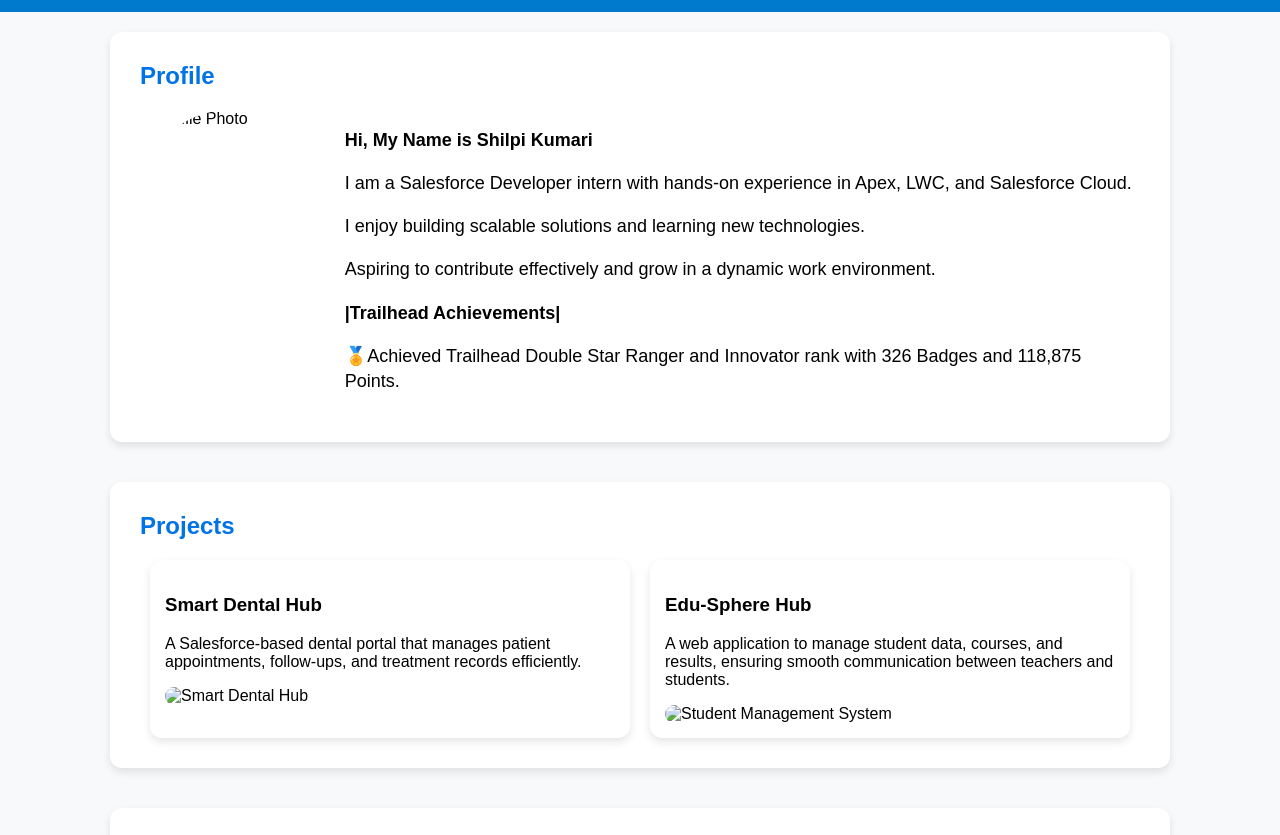
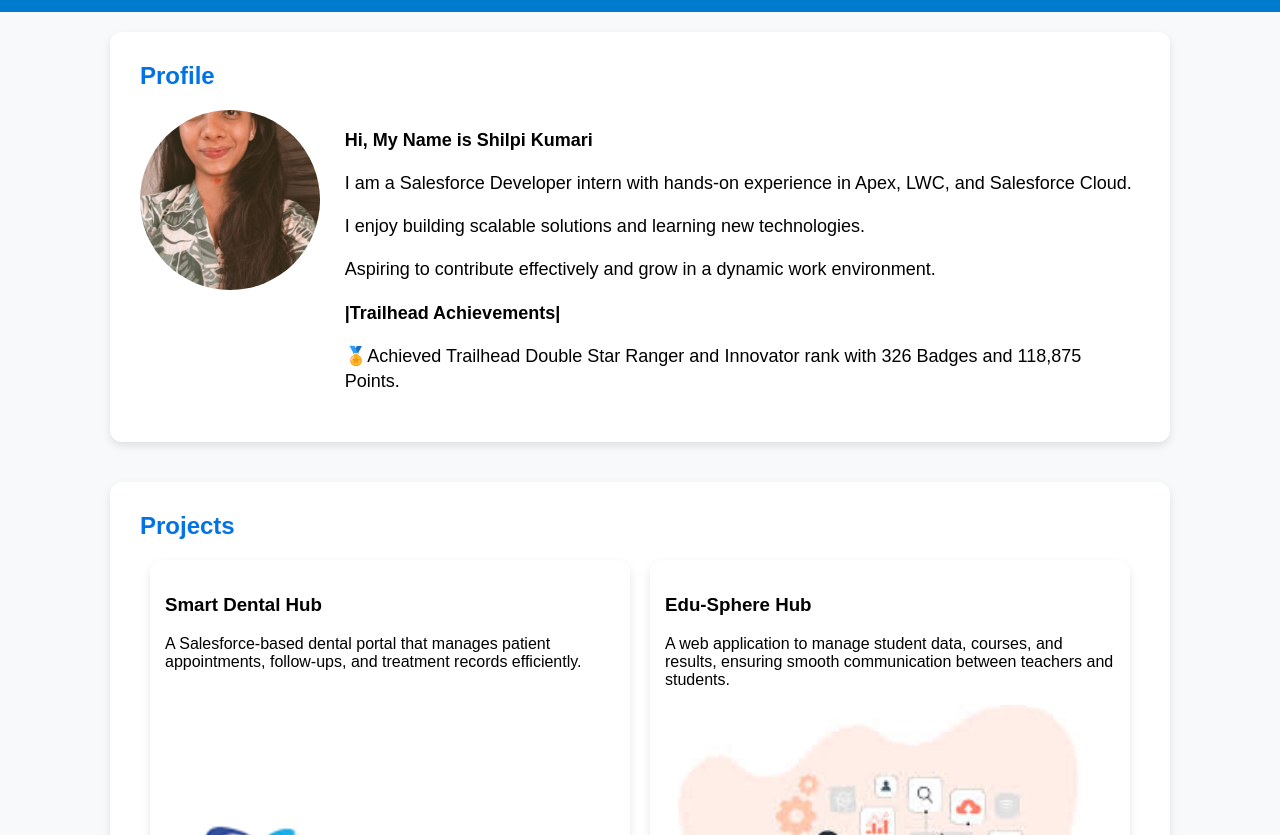
Before and after one commit to shilpikumari-design/Portfolio, a plain HTML site: page index.html in a window 1280 px wide. Shown: the part 90-925 px from the top of the page. Drawn offline with Linux system fonts and the light colour scheme.

Commit message:
Update index.html

```diff
--- a/index.html
+++ b/index.html
@@ -24,7 +24,7 @@
   <section id="about">
     <h2>Profile</h2>
     <div class="profile-container">
-      <img src="profile.jpg" alt="Profile Photo" class="profile-img">
+      <img src="image/profile.jpg" alt="Profile Photo" class="profile-img">
       <div class="about-text">
         <p><b>Hi, My Name is Shilpi Kumari</b></p>
         <p>I am a Salesforce Developer intern with hands-on experience in Apex, LWC, and Salesforce Cloud.</p>
@@ -43,12 +43,12 @@
       <div class="project-card">
         <h3>Smart Dental Hub</h3>
         <p>A Salesforce-based dental portal that manages patient appointments, follow-ups, and treatment records efficiently.</p>
-        <img src="project.png" alt="Smart Dental Hub">
+        <img src="image/project.png" alt="Smart Dental Hub">
       </div>
       <div class="project-card">
         <h3>Edu-Sphere Hub</h3>
         <p>A web application to manage student data, courses, and results, ensuring smooth communication between teachers and students.</p>
-        <img src="project2.png" alt="Student Management System">
+        <img src="image/project2.png" alt="Student Management System">
       </div>
     </div>
   </section>
@@ -105,7 +105,7 @@
   <section id="certifiate">
     <h2>Certifications</h2>
     <div class="certificate-box">
-      <img src="certificate.jpg" alt="Certificate" class="cert-img">
+      <img src="image/certificate.jpg" alt="Certificate" class="cert-img">
     </div>
   </section>
 
```
